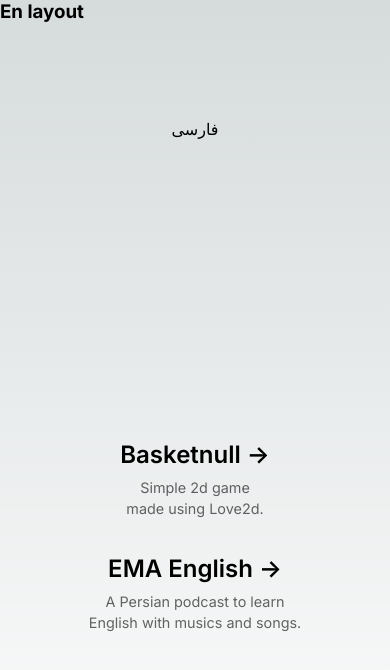
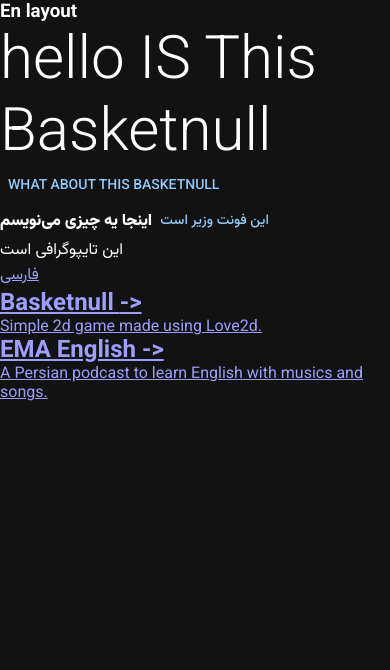
Before and after one commit to mitinull/portfolio-blog-nextjs-mui-multilanguage, a Next.js app: page / in a window 390 px wide. Shown: the top 670 px of the page. Built offline with nearby package versions, Linux system fonts and the light colour scheme.

Commit message:
Implementing dark theme and adding fonts

```diff
--- a/app/(index)/layout.jsx
+++ b/app/(index)/layout.jsx
@@ -1,8 +1,7 @@
-import { Inter } from "next/font/google";
 import "../globals.css";
 import { HREFLANG_PATHS } from "../../utils/constants";
-
-const inter = Inter({ subsets: ["latin"] });
+import { roboto } from "@/utils/fonts";
+import { Providers } from "@/utils/providers";
 
 export const metadata = {
   alternates: {
@@ -13,10 +12,12 @@
 
 export default function EnLayout({ children }) {
   return (
-    <html lang="en">
-      <body className={inter.className}>
-        <h3>En layout</h3>
-        {children}
+    <html lang="en" suppressHydrationWarning>
+      <body className={roboto.className}>
+        <Providers>
+          <h3>En layout</h3>
+          {children}
+        </Providers>
       </body>
     </html>
   );
--- a/app/(index)/page.jsx
+++ b/app/(index)/page.jsx
@@ -1,12 +1,22 @@
-import styles from "../page.module.css";
+import { vazir } from "@/utils/fonts";
+import { Box, Button, Typography } from "@mui/material";
 import Link from "next/link";
 
 export default function Home() {
   return (
-    <main className={styles.main}>
-      <Link href="/fa">فارسی</Link>
-      <div className={styles.grid}>
-        <Link href="./basketnull" className={styles.card}>
+    <main>
+      <Typography variant="h2">hello IS This Basketnull</Typography>
+      <Button>what About this Basketnull</Button>
+      <Box fontWeight={900} component="div" className={vazir.className}>
+        اینجا یه چیزی می‌نویسم
+        <Button>این فونت وزیر است</Button>
+        <Typography>این تایپوگرافی است</Typography>
+      </Box>
+      <Link href="/fa" className={vazir.className}>
+        فارسی
+      </Link>
+      <div>
+        <Link href="./basketnull">
           <div>
             <h2>
               Basketnull <span>-&gt;</span>
@@ -15,7 +25,7 @@
           </div>
         </Link>
 
-        <Link href="ema-english" className={styles.card}>
+        <Link href="ema-english">
           <div>
             <h2>
               EMA English <span>-&gt;</span>
--- a/app/globals.css
+++ b/app/globals.css
@@ -1,76 +1,9 @@
-:root {
-  --max-width: 1100px;
-  --border-radius: 12px;
-  --font-mono: ui-monospace, Menlo, Monaco, "Cascadia Mono", "Segoe UI Mono",
-    "Roboto Mono", "Oxygen Mono", "Ubuntu Monospace", "Source Code Pro",
-    "Fira Mono", "Droid Sans Mono", "Courier New", monospace;
-
-  --foreground-rgb: 0, 0, 0;
-  --background-start-rgb: 214, 219, 220;
-  --background-end-rgb: 255, 255, 255;
-
-  --primary-glow: conic-gradient(
-    from 180deg at 50% 50%,
-    #16abff33 0deg,
-    #0885ff33 55deg,
-    #54d6ff33 120deg,
-    #0071ff33 160deg,
-    transparent 360deg
-  );
-  --secondary-glow: radial-gradient(
-    rgba(255, 255, 255, 1),
-    rgba(255, 255, 255, 0)
-  );
-
-  --tile-start-rgb: 239, 245, 249;
-  --tile-end-rgb: 228, 232, 233;
-  --tile-border: conic-gradient(
-    #00000080,
-    #00000040,
-    #00000030,
-    #00000020,
-    #00000010,
-    #00000010,
-    #00000080
-  );
-
-  --callout-rgb: 238, 240, 241;
-  --callout-border-rgb: 172, 175, 176;
-  --card-rgb: 180, 185, 188;
-  --card-border-rgb: 131, 134, 135;
+[data-mui-color-scheme="light"] {
+  color-scheme: light;
 }
 
-@media (prefers-color-scheme: dark) {
-  :root {
-    --foreground-rgb: 255, 255, 255;
-    --background-start-rgb: 0, 0, 0;
-    --background-end-rgb: 0, 0, 0;
-
-    --primary-glow: radial-gradient(rgba(1, 65, 255, 0.4), rgba(1, 65, 255, 0));
-    --secondary-glow: linear-gradient(
-      to bottom right,
-      rgba(1, 65, 255, 0),
-      rgba(1, 65, 255, 0),
-      rgba(1, 65, 255, 0.3)
-    );
-
-    --tile-start-rgb: 2, 13, 46;
-    --tile-end-rgb: 2, 5, 19;
-    --tile-border: conic-gradient(
-      #ffffff80,
-      #ffffff40,
-      #ffffff30,
-      #ffffff20,
-      #ffffff10,
-      #ffffff10,
-      #ffffff80
-    );
-
-    --callout-rgb: 20, 20, 20;
-    --callout-border-rgb: 108, 108, 108;
-    --card-rgb: 100, 100, 100;
-    --card-border-rgb: 200, 200, 200;
-  }
+[data-mui-color-scheme="dark"] {
+  color-scheme: dark;
 }
 
 * {
@@ -78,30 +11,3 @@
   padding: 0;
   margin: 0;
 }
-
-html,
-body {
-  max-width: 100vw;
-  overflow-x: hidden;
-}
-
-body {
-  color: rgb(var(--foreground-rgb));
-  background: linear-gradient(
-      to bottom,
-      transparent,
-      rgb(var(--background-end-rgb))
-    )
-    rgb(var(--background-start-rgb));
-}
-
-a {
-  color: inherit;
-  text-decoration: none;
-}
-
-@media (prefers-color-scheme: dark) {
-  html {
-    color-scheme: dark;
-  }
-}
--- a/app/page.module.css
+++ /dev/null
@@ -1,230 +0,0 @@
-.main {
-  display: flex;
-  flex-direction: column;
-  justify-content: space-between;
-  align-items: center;
-  padding: 6rem;
-  min-height: 100vh;
-}
-
-.description {
-  display: inherit;
-  justify-content: inherit;
-  align-items: inherit;
-  font-size: 0.85rem;
-  max-width: var(--max-width);
-  width: 100%;
-  z-index: 2;
-  font-family: var(--font-mono);
-}
-
-.description a {
-  display: flex;
-  justify-content: center;
-  align-items: center;
-  gap: 0.5rem;
-}
-
-.description p {
-  position: relative;
-  margin: 0;
-  padding: 1rem;
-  background-color: rgba(var(--callout-rgb), 0.5);
-  border: 1px solid rgba(var(--callout-border-rgb), 0.3);
-  border-radius: var(--border-radius);
-}
-
-.code {
-  font-weight: 700;
-  font-family: var(--font-mono);
-}
-
-.grid {
-  display: grid;
-  grid-template-columns: repeat(4, minmax(25%, auto));
-  max-width: 100%;
-  width: var(--max-width);
-}
-
-.card {
-  padding: 1rem 1.2rem;
-  border-radius: var(--border-radius);
-  background: rgba(var(--card-rgb), 0);
-  border: 1px solid rgba(var(--card-border-rgb), 0);
-  transition: background 200ms, border 200ms;
-}
-
-.card span {
-  display: inline-block;
-  transition: transform 200ms;
-}
-
-.card h2 {
-  font-weight: 600;
-  margin-bottom: 0.7rem;
-}
-
-.card p {
-  margin: 0;
-  opacity: 0.6;
-  font-size: 0.9rem;
-  line-height: 1.5;
-  max-width: 30ch;
-  text-wrap: balance;
-}
-
-.center {
-  display: flex;
-  justify-content: center;
-  align-items: center;
-  position: relative;
-  padding: 4rem 0;
-}
-
-.center::before {
-  background: var(--secondary-glow);
-  border-radius: 50%;
-  width: 480px;
-  height: 360px;
-  margin-left: -400px;
-}
-
-.center::after {
-  background: var(--primary-glow);
-  width: 240px;
-  height: 180px;
-  z-index: -1;
-}
-
-.center::before,
-.center::after {
-  content: "";
-  left: 50%;
-  position: absolute;
-  filter: blur(45px);
-  transform: translateZ(0);
-}
-
-.logo {
-  position: relative;
-}
-/* Enable hover only on non-touch devices */
-@media (hover: hover) and (pointer: fine) {
-  .card:hover {
-    background: rgba(var(--card-rgb), 0.1);
-    border: 1px solid rgba(var(--card-border-rgb), 0.15);
-  }
-
-  .card:hover span {
-    transform: translateX(4px);
-  }
-}
-
-@media (prefers-reduced-motion) {
-  .card:hover span {
-    transform: none;
-  }
-}
-
-/* Mobile */
-@media (max-width: 700px) {
-  .content {
-    padding: 4rem;
-  }
-
-  .grid {
-    grid-template-columns: 1fr;
-    margin-bottom: 120px;
-    max-width: 320px;
-    text-align: center;
-  }
-
-  .card {
-    padding: 1rem 2.5rem;
-  }
-
-  .card h2 {
-    margin-bottom: 0.5rem;
-  }
-
-  .center {
-    padding: 8rem 0 6rem;
-  }
-
-  .center::before {
-    transform: none;
-    height: 300px;
-  }
-
-  .description {
-    font-size: 0.8rem;
-  }
-
-  .description a {
-    padding: 1rem;
-  }
-
-  .description p,
-  .description div {
-    display: flex;
-    justify-content: center;
-    position: fixed;
-    width: 100%;
-  }
-
-  .description p {
-    align-items: center;
-    inset: 0 0 auto;
-    padding: 2rem 1rem 1.4rem;
-    border-radius: 0;
-    border: none;
-    border-bottom: 1px solid rgba(var(--callout-border-rgb), 0.25);
-    background: linear-gradient(
-      to bottom,
-      rgba(var(--background-start-rgb), 1),
-      rgba(var(--callout-rgb), 0.5)
-    );
-    background-clip: padding-box;
-    backdrop-filter: blur(24px);
-  }
-
-  .description div {
-    align-items: flex-end;
-    pointer-events: none;
-    inset: auto 0 0;
-    padding: 2rem;
-    height: 200px;
-    background: linear-gradient(
-      to bottom,
-      transparent 0%,
-      rgb(var(--background-end-rgb)) 40%
-    );
-    z-index: 1;
-  }
-}
-
-/* Tablet and Smaller Desktop */
-@media (min-width: 701px) and (max-width: 1120px) {
-  .grid {
-    grid-template-columns: repeat(2, 50%);
-  }
-}
-
-@media (prefers-color-scheme: dark) {
-  .vercelLogo {
-    filter: invert(1);
-  }
-
-  .logo {
-    filter: invert(1) drop-shadow(0 0 0.3rem #ffffff70);
-  }
-}
-
-@keyframes rotate {
-  from {
-    transform: rotate(360deg);
-  }
-  to {
-    transform: rotate(0deg);
-  }
-}
--- /dev/null
+++ b/utils/fonts.js
@@ -0,0 +1,11 @@
+import { Roboto, Vazirmatn } from "next/font/google";
+
+export const vazir = Vazirmatn({
+  subsets: ["latin"],
+  weight: ["100", "200", "300", "400", "500", "600", "700", "800", "900"],
+});
+
+export const roboto = Roboto({
+  subsets: ["latin"],
+  weight: ["100", "300", "400", "500", "700", "900"],
+});
--- /dev/null
+++ b/utils/providers.jsx
@@ -0,0 +1,27 @@
+"use client";
+
+import InitColorSchemeScript from "@mui/material/InitColorSchemeScript";
+import {
+  experimental_extendTheme as extendTheme,
+  Experimental_CssVarsProvider as CssVarsProvider,
+} from "@mui/material/styles";
+
+const theme = extendTheme({
+  typography: {
+    fontFamily: "inherit",
+    button: {
+      fontFamily: "inherit",
+    },
+  },
+});
+
+export function Providers({ children }) {
+  return (
+    <>
+      <InitColorSchemeScript defaultMode="dark" />
+      <CssVarsProvider theme={theme} defaultMode="dark">
+        {children}
+      </CssVarsProvider>
+    </>
+  );
+}
```
Also changed, not shown: app/fa/[...not-found]/page.jsx (+22 -5 lines), app/fa/layout.jsx (+10 -7 lines), app/fa/page.jsx (+8 -5 lines), components/SwitchTheme.jsx (added, +27 -0 lines), package.json (+10 -2 lines), 2 other files (tests, documents, lock files or other folders).
